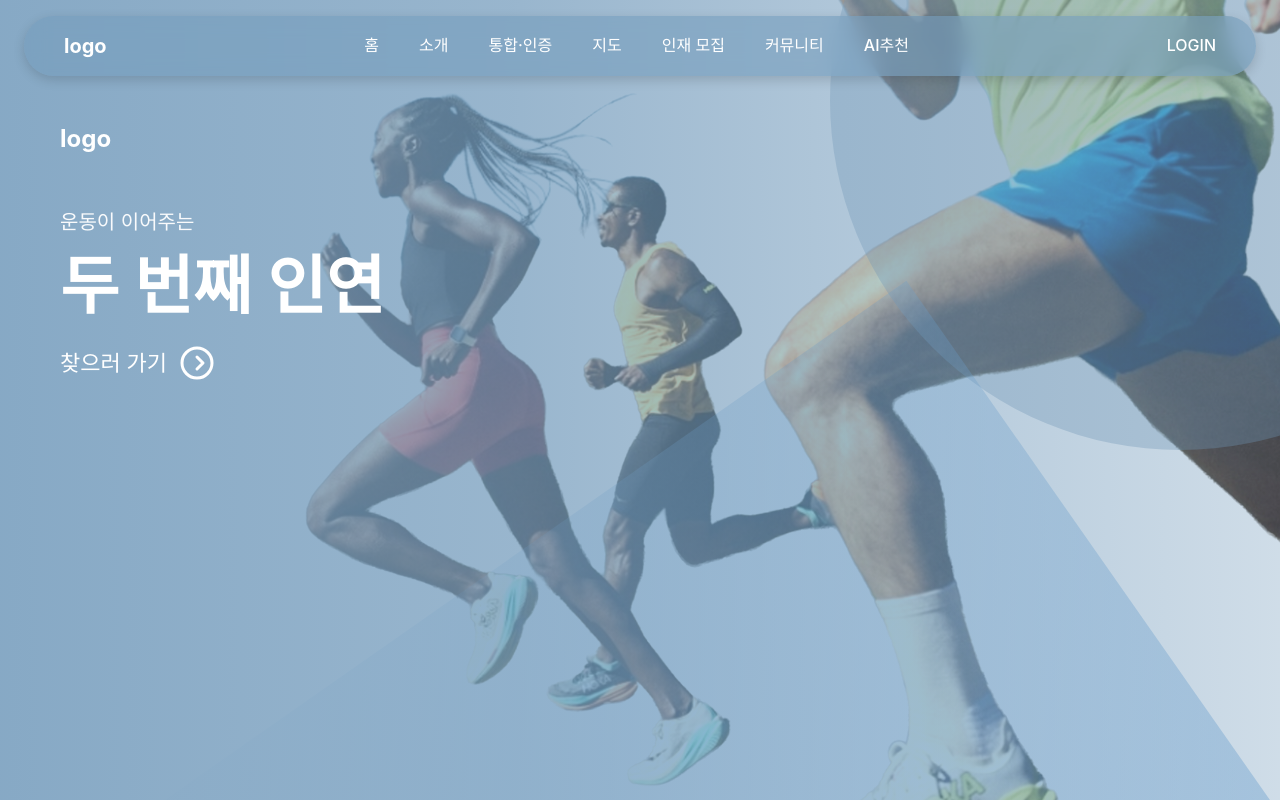
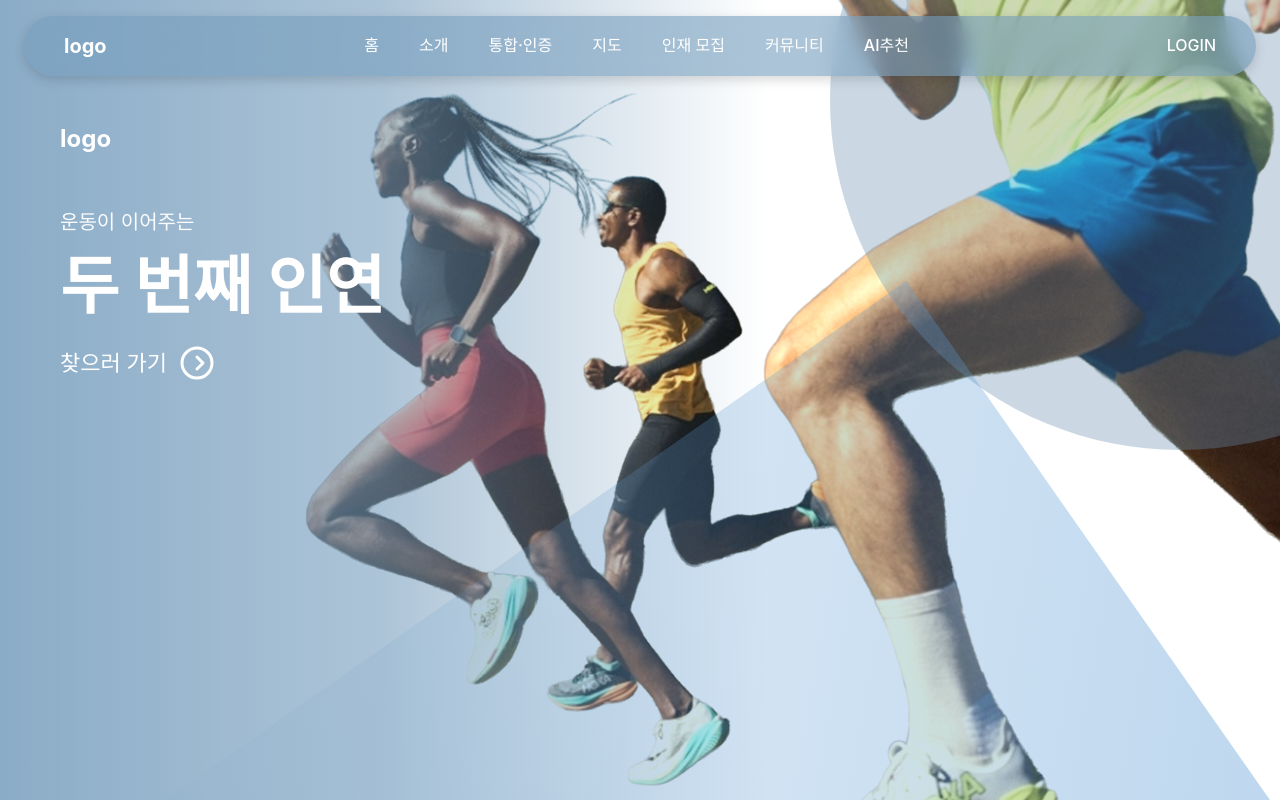
Before and after one commit to moonjun1/health-app, a React app in the folder frontend/: page /main in a window 1280 px wide. Built offline with nearby package versions, Linux system fonts and the light colour scheme; the HTML template or start-up script is replaced by a standard one.

Commit message:
fix: 오버레이 조정으로 배경 이미지 선명도 개선
- 오버레이 범위를 왼쪽 60%로 제한
- 오른쪽은 완전 투명하게 처리
- 달리는 사람들이 선명하게 보이도록 개선

```diff
--- a/frontend/src/components/Hero.css
+++ b/frontend/src/components/Hero.css
@@ -25,13 +25,12 @@
   position: absolute;
   top: 0;
   left: 0;
-  width: 100%;
+  width: 60%;
   height: 100%;
   background: linear-gradient(90deg,
-    rgba(118, 157, 189, 0.88) 0%,
-    rgba(118, 157, 189, 0.75) 40%,
-    rgba(118, 157, 189, 0.55) 70%,
-    rgba(118, 157, 189, 0.35) 100%
+    rgba(118, 157, 189, 0.85) 0%,
+    rgba(118, 157, 189, 0.6) 50%,
+    transparent 100%
   );
   z-index: 2;
 }
```
